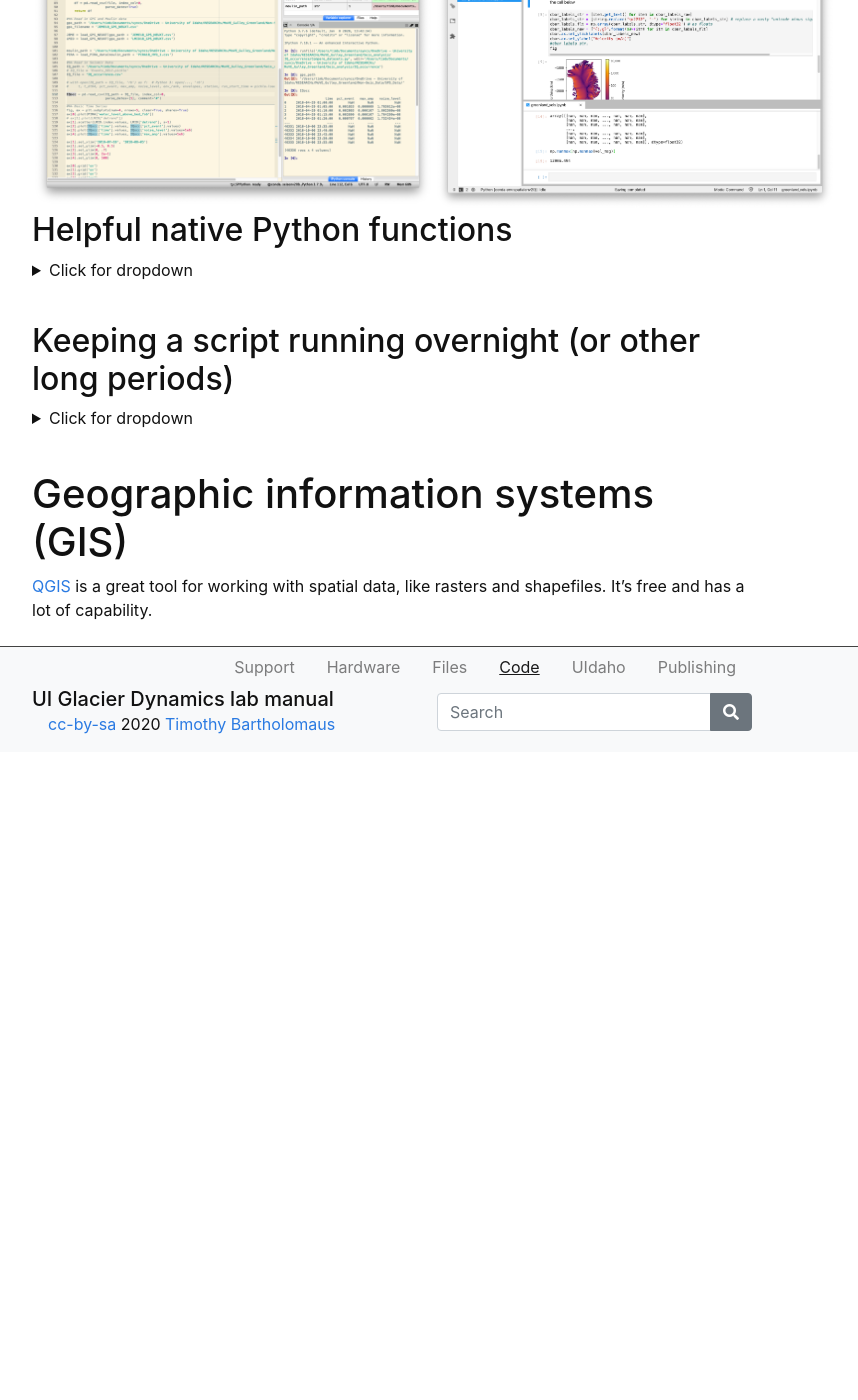
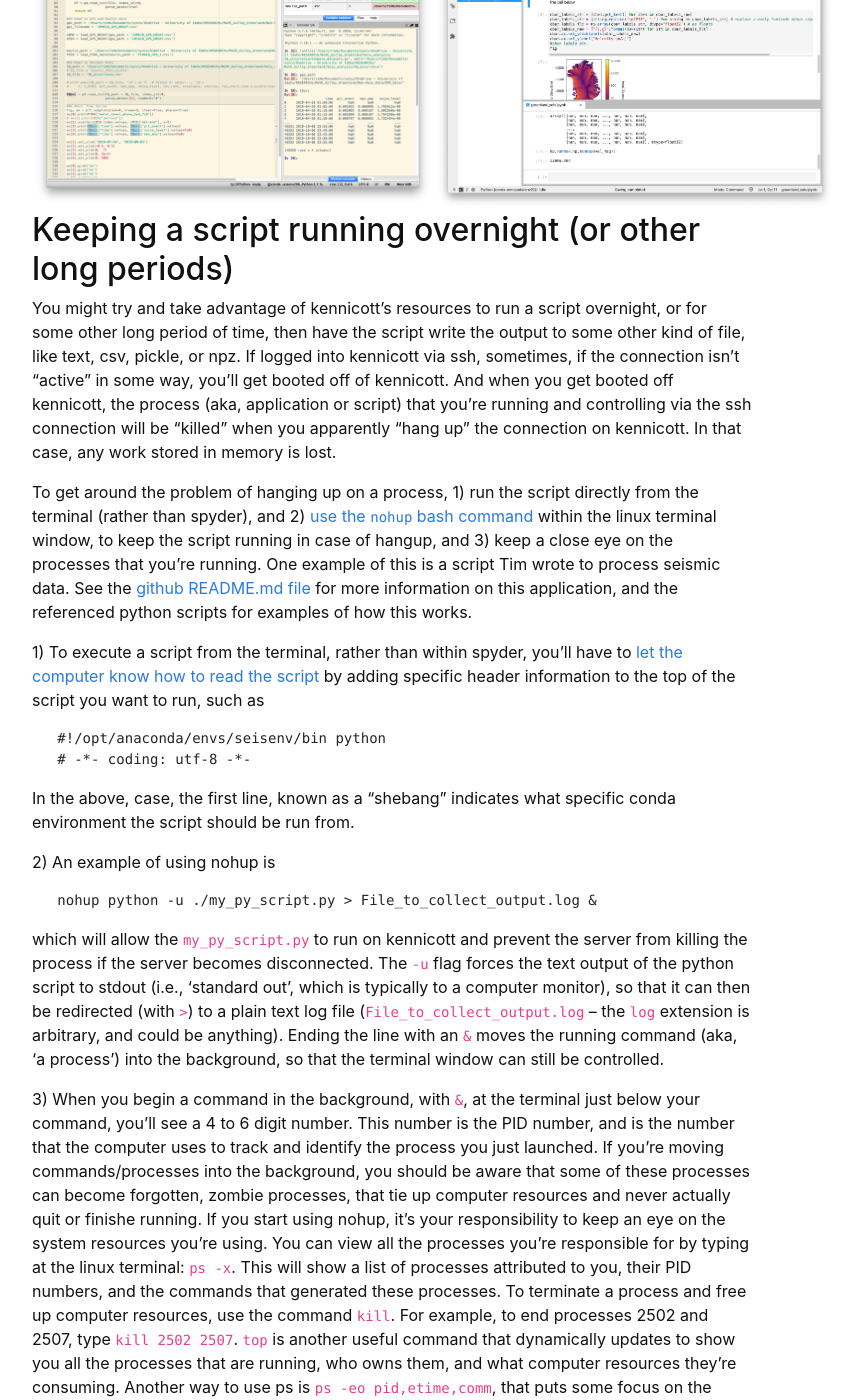
Before and after one commit to yoramterleth/uiglaciology, a Jekyll site: the page built from content/3-code.md, in a window 1280 px wide and 1400 px high, scrolled down 2239 px. Shown: the whole window, without its empty margins (248-1106 px from the left). Built offline with Jekyll 4.4.1, drawn with Linux system fonts in a browser that asks for light colours; before the commit the page ends 2991 px from its top, so only the background shows below that; some of the changed text lies outside the part shown.

Commit message:
Reordering items and dropping the dropdown

````diff
--- a/content/3-code.md
+++ b/content/3-code.md
@@ -46,12 +46,30 @@ These two approaches are:
 
 
 
+## Keeping a script running overnight (or other long periods)
+
+You might try and take advantage of kennicott's resources to run a script overnight, or for some other long period of time, then have the script write the output to some other kind of file, like text, csv, pickle, or npz.  If logged into kennicott via ssh, sometimes, if the connection isn't "active" in some way, you'll get booted off of kennicott.  And when you get booted off kennicott, the process (aka, application or script) that you're running and controlling via the ssh connection will be "killed" when you apparently "hang up" the connection on kennicott.  In that case, any work stored in memory is lost.
+
+To get around the problem of hanging up on a process, 1) run the script directly from the terminal (rather than spyder), and 2) [use the `nohup` bash command](https://linux.101hacks.com/unix/nohup-command/) within the linux terminal window, to keep the script running in case of hangup, and 3) keep a close eye on the processes that you're running.  One example of this is a script Tim wrote to process seismic data.  See the [github README.md file](https://github.com/tbartholomaus/med_spec) for more information on this application, and the referenced python scripts for examples of how this works.
+
+1) To execute a script from the terminal, rather than within spyder, you'll have to [let the computer know how to read the script](https://stackoverflow.com/questions/27494758/how-do-i-make-a-python-script-executable) by adding specific header information to the top of the script you want to run, such as
+   ```
+   #!/opt/anaconda/envs/seisenv/bin python
+   # -*- coding: utf-8 -*-
+   ```
+   In the above, case, the first line, known as a "shebang" indicates what specific conda environment the script should be run from.
+
+2) An example of using nohup is
+   ```
+   nohup python -u ./my_py_script.py > File_to_collect_output.log &
+   ```
+   which will allow the `my_py_script.py` to run on kennicott and prevent the server from killing the process if the server becomes disconnected.  The `-u` flag forces the text output of the python script to stdout (i.e., 'standard out', which is typically to a computer monitor), so that it can then be redirected (with `>`) to a plain text log file (`File_to_collect_output.log` -- the `log` extension is arbitrary, and could be anything).  Ending the line with an `&` moves the running command (aka, 'a process') into the background, so that the terminal window can still be controlled.
+
+3) When you begin a command in the background, with `&`, at the terminal just below your command, you'll see a 4 to 6 digit number.  This number is the PID number, and is the number that the computer uses to track and identify the process you just launched.  If you're moving commands/processes into the background, you should be aware that some of these processes can become forgotten, zombie processes, that tie up computer resources and never actually quit or finishe running.  If you start using nohup, it's your responsibility to keep an eye on the system resources you're using.  You can view all the processes you're responsible for by typing at the linux terminal: `ps -x`.  This will show a list of processes attributed to you, their PID numbers, and the commands that generated these processes.  To terminate a process and free up computer resources, use the command `kill`.  For example, to end processes 2502 and 2507, type `kill 2502 2507`.  `top` is another useful command that dynamically updates to show you all the processes that are running, who owns them, and what computer resources they're consuming.  Another way to use ps is `ps -eo pid,etime,comm`, that puts some focus on the elapsed time of each process.
+
 
 
 ## Helpful native Python functions
-
-<details>
-<summary>Click for dropdown</summary>
 
 1. Loop Functions: useful when using `for` loops
 - `zip`
@@ -105,34 +123,6 @@ These two approaches are:
 - `np.array((data, dtype=np.float64))`
 
 
-</details>
-<br/>
-
-
-## Keeping a script running overnight (or other long periods)
-<details>
-<summary>Click for dropdown</summary>
-You might try and take advantage of kennicott's resources to run a script overnight, or for some other long period of time, then have the script write the output to some other kind of file, like text, csv, pickle, or npz.  If logged into kennicott via ssh, sometimes, if the connection isn't "active" in some way, you'll get booted off of kennicott.  And when you get booted off kennicott, the process (aka, application or script) that you're running and controlling via the ssh connection will be "killed" when you apparently "hang up" the connection on kennicott.  In that case, any work stored in memory is lost.
-
-To get around the problem of hanging up on a process, 1) run the script directly from the terminal (rather than spyder), and 2) [use the `nohup` bash command](https://linux.101hacks.com/unix/nohup-command/) within the linux terminal window, to keep the script running in case of hangup, and 3) keep a close eye on the processes that you're running.  One example of this is a script Tim wrote to process seismic data.  See the [github README.md file](https://github.com/tbartholomaus/med_spec) for more information on this application, and the referenced python scripts for examples of how this works.
-
-1) To execute a script from the terminal, rather than within spyder, you'll have to [let the computer know how to read the script](https://stackoverflow.com/questions/27494758/how-do-i-make-a-python-script-executable) by adding specific header information to the top of the script you want to run, such as
-   ```
-   #!/opt/anaconda/envs/seisenv/bin python
-   # -*- coding: utf-8 -*-
-   ```
-   In the above, case, the first line, known as a "shebang" indicates what specific conda environment the script should be run from.
-
-2) An example of using nohup is
-   ```
-   nohup python -u ./my_py_script.py > File_to_collect_output.log &
-   ```
-   which will allow the `my_py_script.py` to run on kennicott and prevent the server from killing the process if the server becomes disconnected.  The `-u` flag forces the text output of the python script to stdout (i.e., 'standard out', which is typically to a computer monitor), so that it can then be redirected (with `>`) to a plain text log file (`File_to_collect_output.log` -- the `log` extension is arbitrary, and could be anything).  Ending the line with an `&` moves the running command (aka, 'a process') into the background, so that the terminal window can still be controlled.
-
-3) When you begin a command in the background, with `&`, at the terminal just below your command, you'll see a 4 to 6 digit number.  This number is the PID number, and is the number that the computer uses to track and identify the process you just launched.  If you're moving commands/processes into the background, you should be aware that some of these processes can become forgotten, zombie processes, that tie up computer resources and never actually quit or finishe running.  If you start using nohup, it's your responsibility to keep an eye on the system resources you're using.  You can view all the processes you're responsible for by typing at the linux terminal: `ps -x`.  This will show a list of processes attributed to you, their PID numbers, and the commands that generated these processes.  To terminate a process and free up computer resources, use the command `kill`.  For example, to end processes 2502 and 2507, type `kill 2502 2507`.  `top` is another useful command that dynamically updates to show you all the processes that are running, who owns them, and what computer resources they're consuming.  Another way to use ps is `ps -eo pid,etime,comm`, that puts some focus on the elapsed time of each process.
-
-</details>
-<br/>
 
 
 
````
